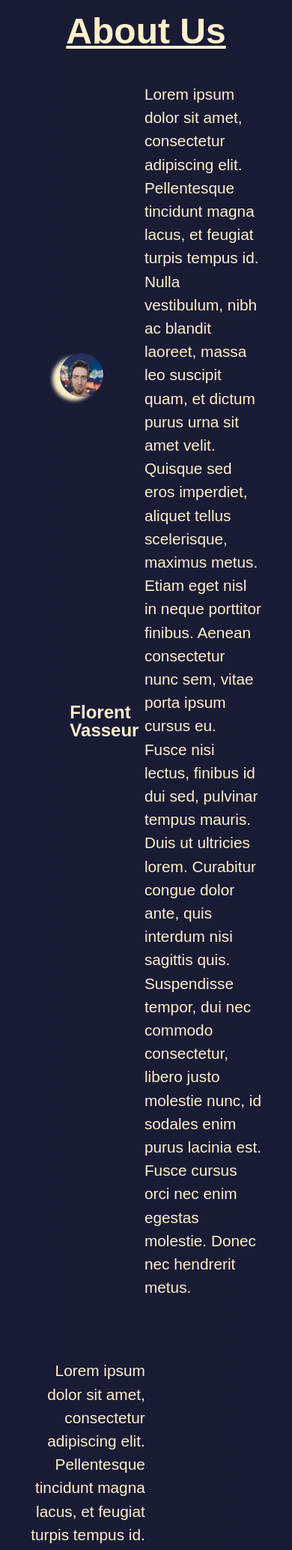
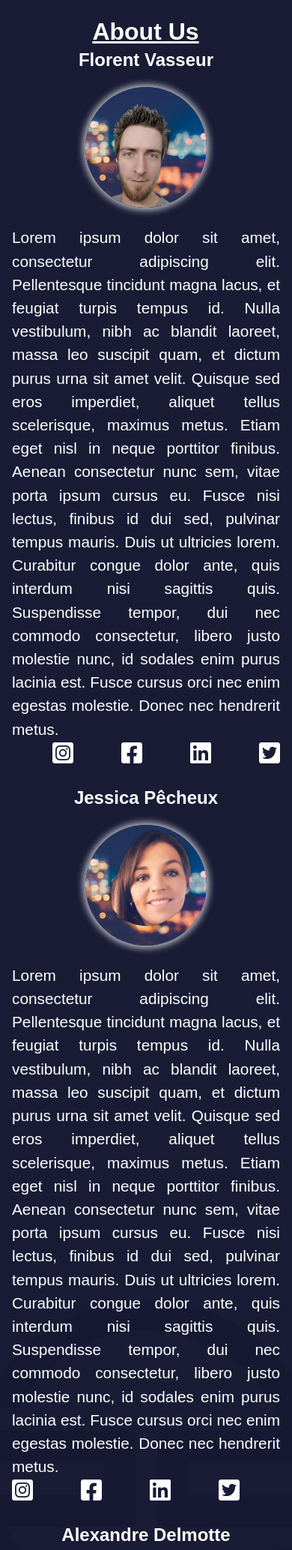
Before and after one commit to Florent-V/WCS_Projet_01_Tech_NEws, a PHP site: page /about_us.php in a window 390 px wide; the page is wider, and only the part inside the window is pictured. Shown: the part 127-2194 px from the top of that part at 75% size. Run offline with PHP 8.4, Linux system fonts and the light colour scheme; some libraries are stand-ins or nearby versions.

Commit message:
changement aboutus

```diff
--- a/about_us.php
+++ b/about_us.php
@@ -24,23 +24,39 @@
             <p>Lorem ipsum dolor sit amet, consectetur adipiscing elit. Pellentesque tincidunt magna lacus, et feugiat turpis tempus id. Nulla vestibulum, nibh ac blandit laoreet, massa leo suscipit quam, et dictum purus urna sit amet velit. Quisque sed eros imperdiet, aliquet tellus scelerisque, maximus metus. Etiam eget nisl in neque porttitor finibus. Aenean consectetur nunc sem, vitae porta ipsum cursus eu. Fusce nisi lectus, finibus id dui sed, pulvinar tempus mauris. Duis ut ultricies lorem. Curabitur congue dolor ante, quis interdum nisi sagittis quis. Suspendisse tempor, dui nec commodo consectetur, libero justo molestie nunc, id sodales enim purus lacinia est. Fusce cursus orci nec enim egestas molestie. Donec nec hendrerit metus.</p>
         </section>
 
+        <div class="unsurdeux">
+            <i class="fa-brands fa-square-instagram"></i><i class="fa-brands fa-square-facebook"></i><i class="fa-brands fa-linkedin"></i><i class="fa-brands fa-square-twitter"></i>
+        </div>
+
         <section class="jessicap">
             <h2>Jessica Pêcheux</h2>
             <img src="./img/profile_pic_jess.png" alt="Jessica Pêcheux" />
             <p>Lorem ipsum dolor sit amet, consectetur adipiscing elit. Pellentesque tincidunt magna lacus, et feugiat turpis tempus id. Nulla vestibulum, nibh ac blandit laoreet, massa leo suscipit quam, et dictum purus urna sit amet velit. Quisque sed eros imperdiet, aliquet tellus scelerisque, maximus metus. Etiam eget nisl in neque porttitor finibus. Aenean consectetur nunc sem, vitae porta ipsum cursus eu. Fusce nisi lectus, finibus id dui sed, pulvinar tempus mauris. Duis ut ultricies lorem. Curabitur congue dolor ante, quis interdum nisi sagittis quis. Suspendisse tempor, dui nec commodo consectetur, libero justo molestie nunc, id sodales enim purus lacinia est. Fusce cursus orci nec enim egestas molestie. Donec nec hendrerit metus.</p>
         </section>
 
+        <div class="deuxsurdeux">
+            <i class="fa-brands fa-square-instagram"></i><i class="fa-brands fa-square-facebook"></i><i class="fa-brands fa-linkedin"></i><i class="fa-brands fa-square-twitter"></i>
+        </div>
+
         <section class="alexandred">
             <h2>Alexandre Delmotte</h2>
-            <img src="./img/profile_pic_flo.png" alt="Alexandre Delmotte" />
+            <img src="./img/profile_pic_alexandre.png" alt="Alexandre Delmotte" />
             <p>Lorem ipsum dolor sit amet, consectetur adipiscing elit. Pellentesque tincidunt magna lacus, et feugiat turpis tempus id. Nulla vestibulum, nibh ac blandit laoreet, massa leo suscipit quam, et dictum purus urna sit amet velit. Quisque sed eros imperdiet, aliquet tellus scelerisque, maximus metus. Etiam eget nisl in neque porttitor finibus. Aenean consectetur nunc sem, vitae porta ipsum cursus eu. Fusce nisi lectus, finibus id dui sed, pulvinar tempus mauris. Duis ut ultricies lorem. Curabitur congue dolor ante, quis interdum nisi sagittis quis. Suspendisse tempor, dui nec commodo consectetur, libero justo molestie nunc, id sodales enim purus lacinia est. Fusce cursus orci nec enim egestas molestie. Donec nec hendrerit metus.</p>
         </section>
+
+        <div class="unsurdeux">
+            <i class="fa-brands fa-square-instagram"></i><i class="fa-brands fa-square-facebook"></i><i class="fa-brands fa-linkedin"></i><i class="fa-brands fa-square-twitter"></i>
+        </div>
 
         <section class="maxenceh">
             <h2>Maxence Hattabi</h2>
             <img src="./img/profile_pic_maxence.png" alt="Maxence Hattabi" />
             <p>Lorem ipsum dolor sit amet, consectetur adipiscing elit. Pellentesque tincidunt magna lacus, et feugiat turpis tempus id. Nulla vestibulum, nibh ac blandit laoreet, massa leo suscipit quam, et dictum purus urna sit amet velit. Quisque sed eros imperdiet, aliquet tellus scelerisque, maximus metus. Etiam eget nisl in neque porttitor finibus. Aenean consectetur nunc sem, vitae porta ipsum cursus eu. Fusce nisi lectus, finibus id dui sed, pulvinar tempus mauris. Duis ut ultricies lorem. Curabitur congue dolor ante, quis interdum nisi sagittis quis. Suspendisse tempor, dui nec commodo consectetur, libero justo molestie nunc, id sodales enim purus lacinia est. Fusce cursus orci nec enim egestas molestie. Donec nec hendrerit metus.</p>
         </section>
+
+        <div class="deuxsurdeux">
+            <i class="fa-brands fa-square-instagram"></i><i class="fa-brands fa-square-facebook"></i><i class="fa-brands fa-linkedin"></i><i class="fa-brands fa-square-twitter"></i>
+        </div>
 
     </main>
 
--- a/style/style.css
+++ b/style/style.css
@@ -6,8 +6,8 @@
     --spacing-2 : calc(var(--spacing-1)*2);
     --spacing-3 : calc(var(--spacing-1)*3);
     --spacing-4 : calc(var(--spacing-1)*4);
-    --box-shadow-1 : -10px 5px 5px var(--secondary-color);
-    --box-shadow-2 : 10px 5px 5px var(--secondary-color);
+    --box-shadow-1 : 0px 0px 10px 3px rgba(255,255,255,0.75);
+    --box-shadow-2 : 0px 0px 10px 3px rgba(255,255,255,0.75);
 }
 
 
--- a/style/style_aboutus.css
+++ b/style/style_aboutus.css
@@ -10,16 +10,16 @@ main {
     line-height: 1.5em;
 }
 h1{
-    color: var(--secondary-color);
+    color: white;
     font-size: 3rem;
     text-align: center;
     margin-top: 4%;
     margin-bottom: 4%;
-    text-decoration: underline var(--secondary-color);
+    text-decoration: underline white;
 
 }
 section {
-    color : var(--secondary-color);
+    color : white;
 }
 
 p{
@@ -30,6 +30,13 @@ p{
 
 img {
     border-radius: 50%;
+    opacity: 1;
+
+
+
+}
+img:hover{
+    opacity: 0.2;
 
 }
 
@@ -46,11 +53,11 @@ img {
     gap: var(--spacing-3) ;
 }
 
-.florentv > h2{
+.florentv > h2 {
     grid-area: h;
     margin-left: 60% ;
 }
-.florentv > p{
+.florentv > p {
     grid-area: p;
     margin: auto;
     padding: var(--spacing-3);
@@ -60,11 +67,29 @@ img {
     grid-area: img;
     margin: auto ;
     margin-left: 50%;
-    align-self: center;
     max-width: 45%;
     box-shadow: var(--box-shadow-1);
 
 }
+
+.unsurdeux{
+
+    display: flex;
+    justify-content: flex-end;
+    gap: 2em;
+    font-size: 2em;
+
+}
+
+.deuxsurdeux{
+    display: flex;
+    justify-content: start;
+    gap: 2em;
+    font-size: 2em;
+
+
+}
+
 
 /* TEXTE ET IMAGE JESSICA */
 
@@ -77,7 +102,7 @@ img {
     margin-top: var(--spacing-4);
     gap: var(--spacing-3) ;
 }
-.jessicap > p{
+.jessicap > p {
     grid-area: p;
     margin: auto;
     padding: var(--spacing-3);
@@ -107,11 +132,11 @@ img {
     gap: var(--spacing-3) ;
 }
 
-.alexandred > h2{
+.alexandred > h2 {
     grid-area: h;
     margin-left: 60% ;
 }
-.alexandred > p{
+.alexandred > p {
     grid-area: p;
     margin: auto;
     padding: var(--spacing-3);
@@ -136,12 +161,13 @@ img {
     text-align: end;
     margin-top: var(--spacing-4);
     gap: var(--spacing-3) ;
-    margin-bottom: var(--spacing-4);
+
 }
-.maxenceh > p{
+.maxenceh > p {
     grid-area: p;
     margin: auto;
     padding: var(--spacing-3);
+
 }
 .maxenceh > h2 {
     grid-area: h;
@@ -176,34 +202,57 @@ footer p:last-of-type {
 }
 
 /* MEDIA QUERIES */
-@media screen and (max-width: 360px) {
+
+
+@media screen and (max-width: 900px){
+    *{
+        max-width: none;
+    }
+}
+/* MEDIA QUERIES */
+@media screen and (max-width: 900px) {
     h1{
         display: flex;
-        justify-content: center;
+
         font-size: 2em;
         margin-left: 30%;
     }
 }
 
-@media screen and (max-width: 360px) {
+@media screen and (max-width: 900px) {
     .florentv{
         display: flex;
         flex-direction: column;
+        justify-content: center;
+        margin: auto;
 
 
     }
 }
+@media screen and (max-width: 900px) {
+    .florentv > h2 {
+        margin: auto;
 
-@media screen and (max-width: 360px) {
+
+    }
+}
+@media screen and (max-width: 900px) {
     .florentv > p {
-        margin-left: 30%;
+        margin-left: 0;
         text-align: justify;
         padding: 0;
     }
 }
 
+@media screen and (max-width: 900px){
+    .florentv > img {
+        margin-left: auto;
+    }
+}
 
-@media screen and (max-width: 360px) {
+
+/* MEDIA QUERIES JESSICA */
+@media screen and (max-width: 900px) {
     .jessicap{
         display: flex;
         flex-direction: column;
@@ -212,30 +261,30 @@ footer p:last-of-type {
     }
 }
 
-@media screen and (max-width: 360px) {
+@media screen and (max-width: 900px) {
     .jessicap > p {
-        margin-left: 30%;
+        margin-left: 0;
         text-align: justify;
         padding: 0;
     }
 }
-@media screen and (max-width: 360px) {
+@media screen and (max-width: 900px) {
     .jessicap > h2 {
-        margin-right: 12%;
+        margin: auto;
     }
 
 }
 
-@media screen and (max-width: 360px) {
+@media screen and (max-width: 900px) {
     .jessicap > img {
-        margin-right: 12%;
+        margin-right: auto;
     }
 
 }
 
 
-
-@media screen and (max-width: 360px) {
+/* MEDIA QUERIES ALEXANDRE */
+@media screen and (max-width: 900px) {
     .alexandred{
         display: flex;
         flex-direction: column;
@@ -243,12 +292,55 @@ footer p:last-of-type {
 
     }
 }
+@media screen and (max-width: 900px) {
+    .alexandred > h2 {
+        margin: auto;
+    }
 
-@media screen and (max-width: 360px) {
+}
+@media screen and (max-width: 900px){
+    .alexandred > img {
+        margin-left: auto;
+    }
+}
+
+
+@media screen and (max-width: 900px) {
     .alexandred > p {
-        margin-left: 30%;
+        margin-left: 0;
         text-align: justify;
         max-width: 100%;
         padding: 0;
     }
 }
+
+
+
+/* MEDIA QUERIES MAXENCE */
+@media screen and (max-width: 900px) {
+    .maxenceh{
+        display: flex;
+        flex-direction: column;
+
+
+    }
+}
+@media screen and (max-width: 900px) {
+    .maxenceh > h2 {
+        margin: auto;
+    }
+}
+@media screen and (max-width: 900px) {
+    .maxenceh > p {
+        margin-left: 0;
+        text-align: justify;
+        max-width: 100%;
+        padding: 0;
+    }
+}
+@media screen and (max-width: 900px) {
+    .maxenceh > img {
+        margin-right: auto;
+    }
+
+}
```
Also changed, not shown: img/profile_pic_alexandre.png (added).
